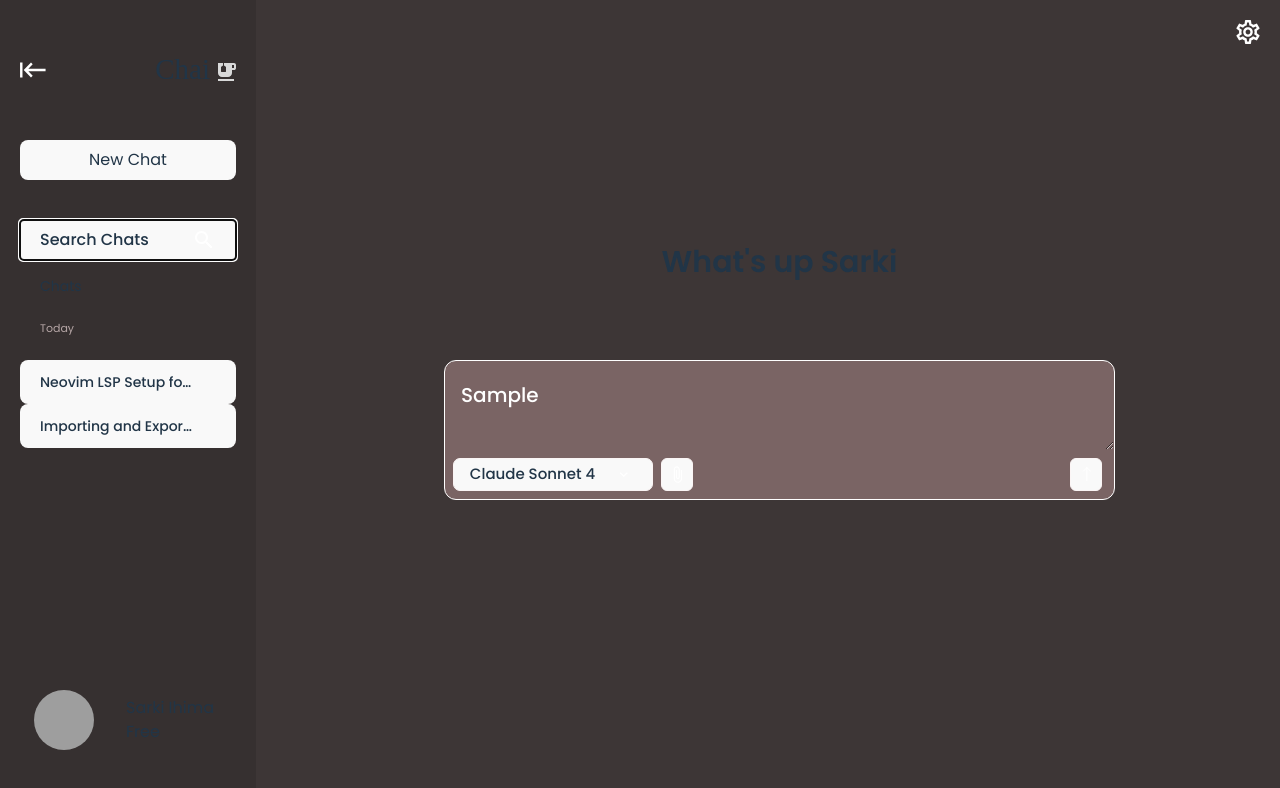
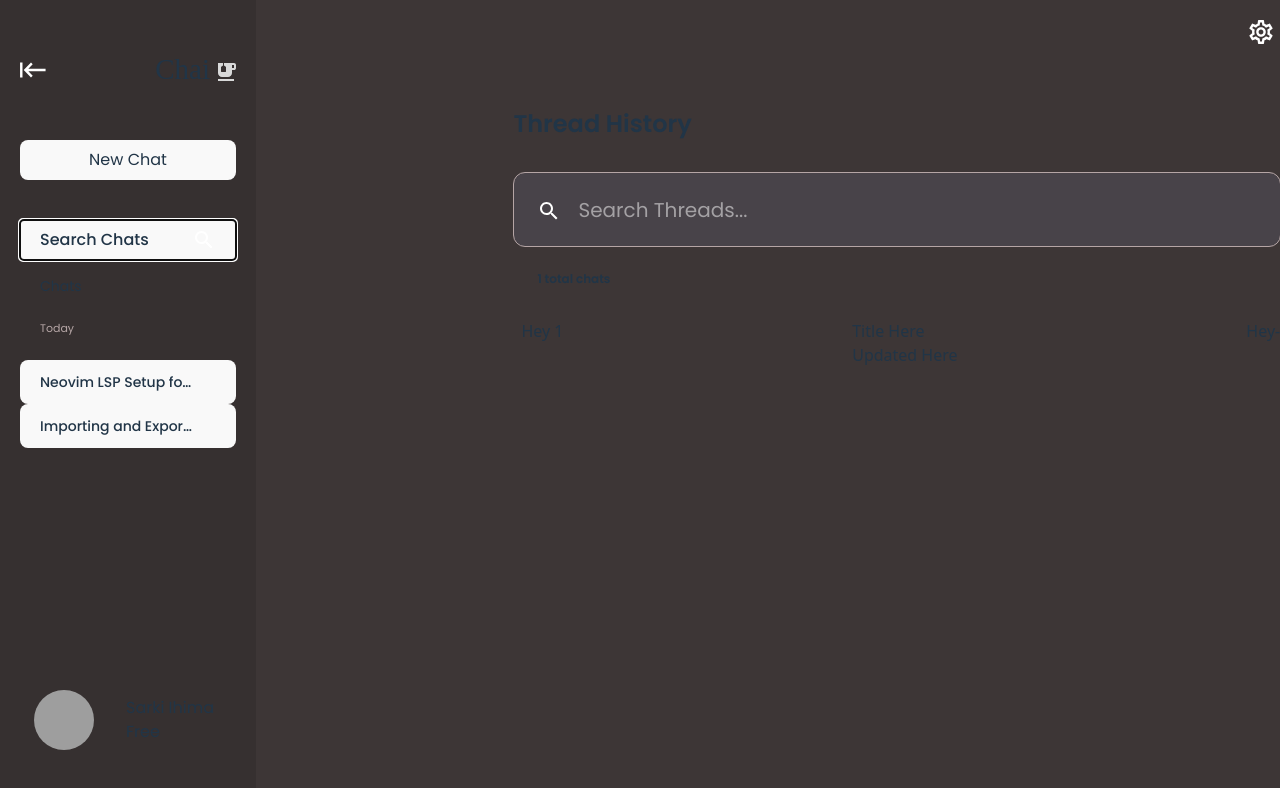
Before and after one commit to SarkiMudboy/Chai-AI-Chat-App, a React (Vite) app: page / in a window 1280 px wide. Both pictures are taken after typing "Sample" into the empty fields and a click on the button "Search Chats". Shown: the top 788 px of the page. Built offline with nearby package versions, Linux system fonts and the light colour scheme; grey boxes are pictures that could not be loaded; a web font is replaced by a local one.

Commit message:
Search bar and Items UI

```diff
--- a/src/App.jsx
+++ b/src/App.jsx
@@ -4,13 +4,19 @@ import SideBar from "./Layout/SideBar";
 
 function App() {
     const [sideBarOpen, setSideBarOpen] = useState(true);
+    const [searchOpen, setSearchOpen] = useState(false);
     return (
         <div className="w-screen h-screen flex m-0 bg-[#3D3636]">
             <SideBar
                 isSideBarOpen={sideBarOpen}
                 toggleSideBar={setSideBarOpen}
+                isSearchOpen={searchOpen}
+                toggleSearch={setSearchOpen}
             />
-            <InteractiveChatWindow sideBarOpen={sideBarOpen} />
+            <InteractiveChatWindow
+                sideBarOpen={sideBarOpen}
+                searchWindowOpen={searchOpen}
+            />
         </div>
     );
 }
--- a/src/Layout/InteractiveChatWindow.jsx
+++ b/src/Layout/InteractiveChatWindow.jsx
@@ -6,6 +6,7 @@ import Claude from "../assets/models/claude.svg?react";
 import OpenAI from "../assets/models/openai.svg?react";
 import Gemini from "../assets/models/gemini.svg?react";
 import DropdownArrow from "../assets/dropdownArrow.svg?react";
+import SearchWindow from "./SearchWindow";
 
 function GreetingText({ greeting }) {
     return (
@@ -84,6 +85,7 @@ function PromptTextBox({ prompt, onChangePrompt, models }) {
         onChangePrompt(e.target.value);
     }
     return (
+        <>
             <div className="w-[671px] h-[140px] bg-[#7A6464] rounded-xl border border-white">
                 <form className="flex flex-col w-full h-full" action="">
                     <textarea
@@ -115,6 +117,11 @@ function PromptTextBox({ prompt, onChangePrompt, models }) {
                     </div>
                 </form>
             </div>
+            <div
+                style={{ display: "none" }}
+                className="mt-0 rounded-b-xl h-[140px] w-[671px] border border-white bg-[#484349]"
+            ></div>
+        </>
     );
 }
 
@@ -154,7 +161,10 @@ function PromptArea() {
     );
 }
 
-export default function InteractiveChatWindow({ sideBarOpen }) {
+export default function InteractiveChatWindow({
+    searchWindowOpen,
+    sideBarOpen,
+}) {
     return (
         <div
             className={`flex flex-col bg-[#3D3636] h-full w-full ${sideBarOpen ? "ml-[279px]" : ""} duration-500 ease-in-out`}
@@ -162,7 +172,7 @@ export default function InteractiveChatWindow({ sideBarOpen }) {
             <span className="m-5 flex flex-row-reverse">
                 <Cog />
             </span>
-            <PromptArea />
+            {searchWindowOpen ? <SearchWindow /> : <PromptArea />}
         </div>
     );
 }
--- /dev/null
+++ b/src/Layout/SearchWindow.jsx
@@ -0,0 +1,45 @@
+import Search from "../assets/search.svg?react";
+
+function ThreadSearchItem({ chat }) {
+    return (
+        <div className="flex justify-between mt-8 ml-2 w-3xl h-[75px] rounded-xl hover:border-[0.3px] hover:border-[#A69191]">
+            <span className="">Hey 1</span>
+            <div className="flex flex-col">
+                <p>Title Here</p>
+                <p>Updated Here</p>
+            </div>
+            <span className="rows-span-2">Hey-4</span>
+        </div>
+    );
+}
+
+export default function ({ chats }) {
+    const localChats = [{ title: "Bicycle Repair Shop Receipt" }];
+    const searchItems = localChats.map((chat) => (
+        <li>
+            <ThreadSearchItem chat={chat} />
+        </li>
+    ));
+
+    return (
+        <div className="p-5 mt-6 ml-[214.4px] w-[800px]">
+            <h4 className="font-semibold text-2xl font-poppins">
+                Thread History
+            </h4>
+            <div className="flex items-center justify-center bg-[#484349] mt-8 w-3xl h-[75px] rounded-xl border-[0.4px] border-[#B5A5A5]">
+                <input
+                    className="w-full py-4 pl-16 pr-4 font-poppins font-meduim text-xl text-white outline-none"
+                    placeholder="Search Threads..."
+                    type="text"
+                />
+            </div>
+            <span className="relative -top-12 left-6">
+                <Search />
+            </span>
+            <p className="font-poppins font-semibold text-xs ml-6">
+                {localChats.length} total chats
+            </p>
+            <ul>{searchItems}</ul>
+        </div>
+    );
+}
--- a/src/Layout/SideBar.jsx
+++ b/src/Layout/SideBar.jsx
@@ -157,7 +157,12 @@ function ChatsArea({ chats }) {
     );
 }
 
-export default function SideBar({ isSideBarOpen, toggleSideBar }) {
+export default function SideBar({
+    isSideBarOpen,
+    toggleSideBar,
+    isSearchOpen,
+    toggleSearch,
+}) {
     // const [sideBarOpen, setSideBarOpen] = useState(true);
     //temp
     const chats = [
@@ -188,10 +193,16 @@ export default function SideBar({ isSideBarOpen, toggleSideBar }) {
                     open={isSideBarOpen}
                     onSideBarOpen={toggleSideBar}
                 />
-                <button className="mt-12 w-full h-[32] p-2 font-poppins font-[400] text-base rounded-lg bg-[#7F518A] hover:bg-[#917A96] focus:outline-[0.4px] focus:outline-[#A4A0A0]">
+                <button
+                    onClick={() => toggleSearch(false)}
+                    className="mt-12 w-full h-[32] p-2 font-poppins font-[400] text-base rounded-lg bg-[#7F518A] hover:bg-[#917A96] focus:outline-[0.4px] focus:outline-[#A4A0A0]"
+                >
                     New Chat
                 </button>
-                <button className="inline-flex font-poppins font-medium w-full mt-10 justify-between py-2 px-5 hover:bg-[#5F5050] rounded-[4px]">
+                <button
+                    onClick={() => toggleSearch(true)}
+                    className={`inline-flex font-poppins font-medium w-full mt-10 justify-between py-2 px-5 ${isSearchOpen ? "bg-[#484349]" : ""} hover:bg-[#5F5050] rounded-[4px]`}
+                >
                     Search Chats
                     <span>
                         <Search />
```
Also changed, not shown: src/assets/bin.svg (added). Lines whose indentation alone changed are shown as unchanged.
